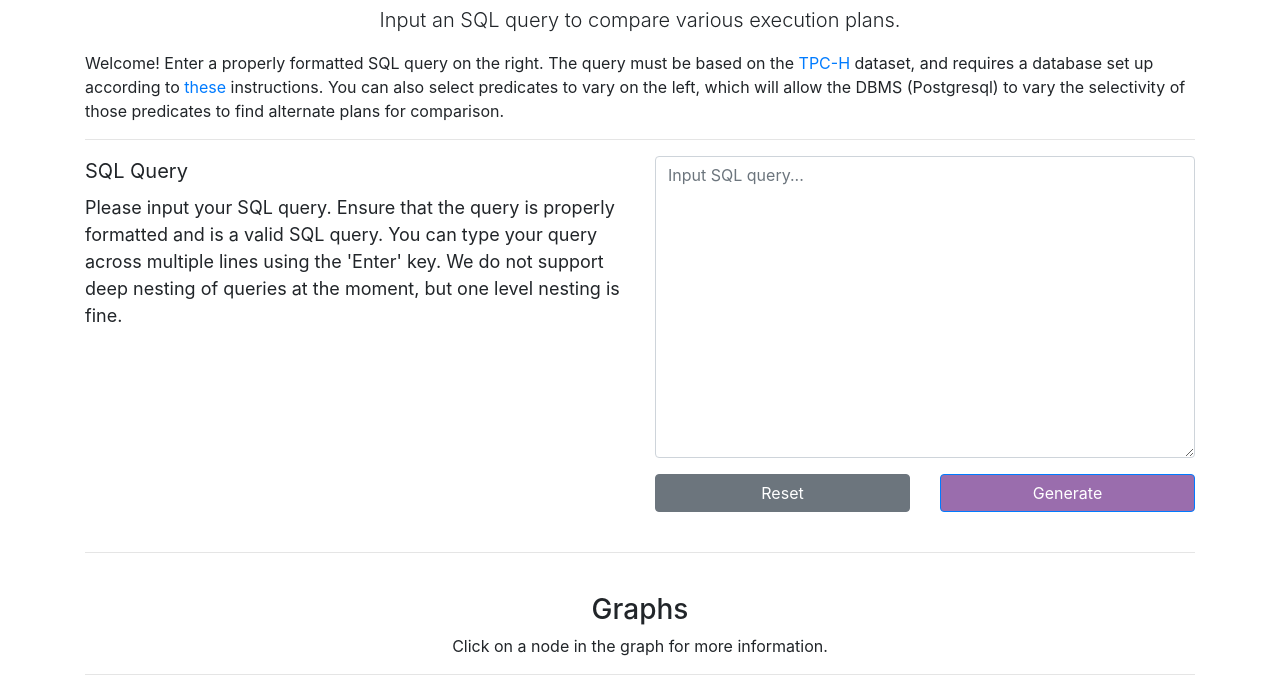
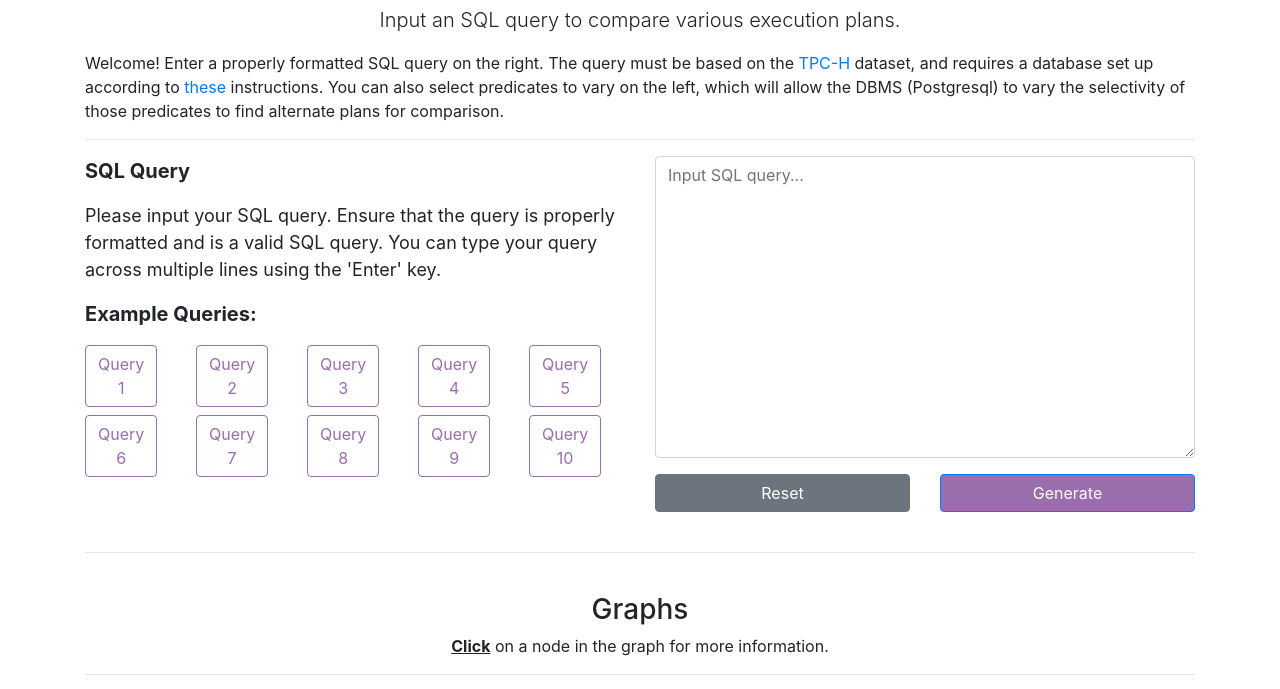
Before and after one commit to tej172/PROJECT-2-DATABASE-SYSTEM-PRINCIPLES, a React app in the folder frontend/: page / in a window 1280 px wide. Shown: the part 64-753 px from the top of the page. Built offline with nearby package versions, Linux system fonts and the light colour scheme.

Commit message:
[add] example queries

```diff
--- /dev/null
+++ b/frontend/public/queries.json
@@ -0,0 +1,52 @@
+[
+  {
+    "id": 1,
+    "query": "select l_returnflag, l_linestatus, sum(l_quantity) as sum_qty, sum(l_extendedprice) as sum_base_price, sum(l_extendedprice * (1 - l_discount)) as sum_disc_price, sum(l_extendedprice * (1 - l_discount) * (1 + l_tax)) as sum_charge, avg(l_quantity) as avg_qty, avg(l_extendedprice) as avg_price, avg(l_discount) as avg_disc, count(*) as count_order from lineitem where l_extendedprice < 33000 group by l_returnflag, l_linestatus order by l_returnflag, l_linestatus",
+    "description": "Query 1"
+  },
+  {
+    "id": 2,
+    "query": "select o_orderpriority, count(*) as order_count from orders where o_orderdate >= date '1996-03-01' and exists (select * from lineitem where l_orderkey = o_orderkey and l_commitdate < l_receiptdate) group by o_orderpriority order by o_orderpriority limit 1;",
+    "description": "Query 2"
+  },
+  {
+    "id": 3,
+    "query": "select l_orderkey, sum(l_extendedprice * (1 - l_discount)) as revenue, o_orderdate, o_shippriority from customer, orders, lineitem where c_mktsegment = 'BUILDING' and c_custkey = o_custkey and l_orderkey = o_orderkey and o_totalprice < 50000 and l_extendedprice > 1200 group by l_orderkey, o_orderdate, o_shippriority order by revenue desc, o_orderdate",
+    "description": "Query 3"
+  },
+  {
+    "id": 4,
+    "query": "select o_orderpriority, count(*) as order_count from orders where o_totalprice > 100000 and exists (select * from lineitem where l_orderkey = o_orderkey) group by o_orderpriority order by o_orderpriority",
+    "description": "Query 4"
+  },
+  {
+    "id": 5,
+    "query": "select c_custkey, c_name, sum(l_extendedprice * (1 - l_discount)) as revenue, c_acctbal, n_name, c_address, c_phone, c_comment from customer, orders, lineitem, nation where c_custkey = o_custkey and l_orderkey = o_orderkey and o_orderdate >= '1993-10-01' and c_nationkey = n_nationkey and c_acctbal < 10000 and l_extendedprice > 2500 group by c_custkey, c_name, c_acctbal, c_phone, n_name, c_address, c_comment order by revenue desc",
+    "description": "Query 5"
+  },
+  {
+    "id": 6,
+    "query": "select ps_partkey, sum(ps_supplycost * ps_availqty) as value from partsupp, supplier, nation where ps_suppkey = s_suppkey and s_nationkey = n_nationkey and n_name = 'GERMANY' and ps_supplycost > 2400 and s_acctbal > 25000 group by ps_partkey having sum(ps_supplycost * ps_availqty) > (select sum(ps_supplycost * ps_availqty) * 0.0001000000 from partsupp, supplier, nation where ps_suppkey = s_suppkey and s_nationkey = n_nationkey and n_name = 'GERMANY') order by value desc",
+    "description": "Query 6"
+  },
+  {
+    "id": 7,
+    "query": "select l_shipmode, sum(case when o_orderpriority = '1-URGENT' or o_orderpriority = '2-HIGH' then 1 else 0 end) as high_line_count, sum(case when o_orderpriority <> '1-URGENT' and o_orderpriority <> '2-HIGH' then 1 else 0 end) as low_line_count from orders, lineitem where o_orderkey = l_orderkey and o_totalprice > 11000 and l_extendedprice < 5000 group by l_shipmode order by l_shipmode",
+    "description": "Query 7"
+  },
+  {
+    "id": 8,
+    "query": "select l_orderkey, sum(l_extendedprice * (1 - l_discount)) as revenue, o_orderdate, o_shippriority from customer, orders, lineitem where c_mktsegment = 'HOUSEHOLD' and c_custkey = o_custkey and l_orderkey = o_orderkey and o_orderdate < date '1995-03-21' and l_shipdate > date '1995-03-21' group by l_orderkey, o_orderdate, o_shippriority order by revenue desc, o_orderdate limit 10;",
+    "description": "Query 8"
+  },
+  {
+    "id": 9,
+    "query": "select 100.00 * sum(case when p_type like 'PROMO%' then l_extendedprice * (1 - l_discount) else 0 end) / sum(l_extendedprice * (1 - l_discount)) as promo_revenue from lineitem, part where l_partkey = p_partkey and l_shipdate >= date '1993-11-01' limit 1;",
+    "description": "Query 9"
+  },
+  {
+    "id": 10,
+    "query": "select ps_partkey, sum(ps_supplycost * ps_availqty) as value from partsupp, supplier, nation where ps_suppkey = s_suppkey and s_nationkey = n_nationkey and n_name = 'GERMANY' and ps_supplycost > 10000 and s_acctbal < 10000 group by ps_partkey having sum(ps_supplycost * ps_availqty) > (select sum(ps_supplycost * ps_availqty) * 0.0001000000 from partsupp, supplier, nation where ps_suppkey = s_suppkey and s_nationkey = n_nationkey and n_name = 'GERMANY') order by value desc",
+    "description": "Query 10"
+  }
+]
--- a/frontend/src/components/FormInput/FormInput.js
+++ b/frontend/src/components/FormInput/FormInput.js
@@ -1,6 +1,6 @@
 import { useState, useEffect } from "react";
 import axios from "axios";
-// import fs from "fs/promises";
+
 import Form from "react-bootstrap/Form";
 import Button from "react-bootstrap/Button";
 import Row from "react-bootstrap/Row";
@@ -19,12 +19,11 @@ const FormInput = () => {
     query: "",
     predicates: [],
   });
+
   const [output, setOutput] = useState({
     data: {},
     bestPlanId: 1,
     status: "",
-    ctid: {},
-    schema: {},
     error: false,
   });
 
@@ -33,135 +32,81 @@ const FormInput = () => {
   const [showSuccess, setShowSuccess] = useState(false);
   const [showError, setShowError] = useState(false);
 
-  // // Example queries folder
-  // const exampleQueriesFolder = "sample_queries";
+  const [queries, setQueries] = useState([]);
 
-  // useEffect(() => {
-  //   // Load example queries on component mount
-  //   loadExampleQueries();
-  // }, []);
+  useEffect(() => {
+    // Fetch queries when the component mounts
+    const fetchQueries = async () => {
+      try {
+        const response = await fetch("./queries.json"); // Replace with the actual path
+        const data = await response.json();
+        console.log(data); // Add this line
+        setQueries(data);
+      } catch (error) {
+        console.error("Error fetching queries:", error);
+      }
+    };
 
-  // const loadExampleQueries = async () => {
-  //   try {
-  //     const files = await fs.readdir(exampleQueriesFolder);
+    fetchQueries();
+  }, []);
 
-  //     const queries = await Promise.all(
-  //       files.map(async (file) => {
-  //         const content = await fs.readFile(
-  //           `${exampleQueriesFolder}/${file}`,
-  //           "utf-8"
-  //         );
-  //         return content.trim(); // Trim whitespace
-  //       })
-  //     );
-
-  //     setExampleQueries(queries);
-  //   } catch (error) {
-  //     console.error("Error loading example queries:", error);
-  //   }
-  // };
-
-  // const setExampleQuery = (exampleQuery) => {
-  //   setInput({ ...input, query: exampleQuery });
-  // };
-
-  // const setExampleQueries = (queries) => {
-  //   // Set example queries in the state
-  //   console.log("Loaded example queries:", queries);
-  // };
+  const handleQueryButtonClick = (query) => {
+    setInput({ ...input, query });
+  };
 
   const handleSubmit = (event) => {
     event.preventDefault();
     setShowLoading(true);
-    setOutput((oldState) => {
-      return { ...oldState, status: "Generating output...", error: false };
-    });
+    setOutput((oldState) => ({
+      ...oldState,
+      status: "Generating output...",
+      error: false,
+    }));
 
-    console.log(input)
     if (input.query !== "") {
       axios
         .post("/generate", input)
         .then((response) => {
           setShowLoading(false);
-          // Handle error gracefully
           if (response.status === false || response.data["error"] === true) {
-            setOutput((oldState) => {
-              return {
+            setOutput((oldState) => ({
               ...oldState,
               status: response.data["status"],
               error: true,
-              };
-            });
+            }));
             setShowError(true);
           } else {
-            setOutput((oldState) => {
-              return {
+            setOutput((oldState) => ({
               ...oldState,
               data: response.data["data"],
               bestPlanId: response.data["best_plan_id"],
               status: response.data["status"],
-                schema_dict: response.data["schema_dict"],
               error: false,
-              };
-            });
+            }));
             setShowSuccess(true);
           }
         })
         .catch((error) => {
           setShowLoading(false);
-          setOutput((oldState) => {
-            return {
+          setOutput((oldState) => ({
             ...oldState,
             status:
               "Error generating output. Please check your query's formatting and/or validity.",
             error: true,
-            };
-          });
+          }));
           setShowError(true);
         });
     } else {
       setShowLoading(false);
-      setOutput((oldState) => {
-        return {
+      setOutput((oldState) => ({
         ...oldState,
         status: "Error generating output. Please input an SQL query.",
         error: true,
-        };
-      });
+      }));
       setShowError(true);
     }
   };
 
-  const limitPredicates = (event) => {
-    event.target.checked = false;
-    setShowPredicateWarning(true);
-  };
-
-  // Handles user's adding of predicates, and limits them if it goes above 4 predicates.
-  const handleChecked = (event) => {
-    setInput((oldState) => {
-      const index = oldState.predicates.indexOf(event.target.id);
-
-      if (event.target.checked) {
-        if (index <= -1) {
-          // If too many, stop user from choosing more.
-          if (oldState.predicates.length >= 4) {
-            limitPredicates(event);
-            return oldState;
-          }
-          oldState.predicates.push(event.target.id);
-        }
-      } else {
-        if (index > -1) {
-          oldState.predicates.splice(index, 1);
-        }
-      }
-
-      return { ...oldState, predicates: oldState.predicates };
-    });
-  };
-
-  // Resets the form's state.
   const resetForm = (event) => {
     setInput({
       query: "",
@@ -169,14 +114,12 @@ const FormInput = () => {
     });
     setOutput({
       data: {},
-      best_plan_id: 1,
+      bestPlanId: 1,
       status: "",
-      schema_dict: {},
       error: false,
     });
   };
 
-  // Helper function to display selected predicates to the user.
   const showSelectedPredicates = () => {
     if (input.predicates && input.predicates.length > 0) {
       let selectedPredicates = "";
@@ -191,17 +134,14 @@ const FormInput = () => {
 
   return (
     <>
-      {
-        <>
+      {/* Toasts for loading, success, and error */}
       <div className={styles.toastWrapper}>
         <Toast
           bsPrefix={styles.toastLoading}
           animation={true}
           autohide={false}
           delay={3000}
-              onClose={() => {
-                setShowLoading(false);
-              }}
+          onClose={() => setShowLoading(false)}
           show={showLoading}
         >
           <div className={styles.toastLoadingWrapper}>
@@ -228,14 +168,10 @@ const FormInput = () => {
           animation={true}
           autohide={true}
           delay={3000}
-              onClose={() => {
-                setShowSuccess(false);
-              }}
+          onClose={() => setShowSuccess(false)}
           show={showSuccess}
         >
-              <Toast.Header bsPrefix={styles.toastHeader}>
-                Success!
-              </Toast.Header>
+          <Toast.Header bsPrefix={styles.toastHeader}>Success!</Toast.Header>
           <Toast.Body bsPrefix={styles.toastBody}>
             Data loaded. Please see the output for the results.
           </Toast.Body>
@@ -248,20 +184,15 @@ const FormInput = () => {
           animation={true}
           autohide={true}
           delay={8000}
-              onClose={() => {
-                setShowError(false);
-              }}
+          onClose={() => setShowError(false)}
           show={showError}
         >
           <Toast.Header bsPrefix={styles.toastHeader}>Error!</Toast.Header>
-              <Toast.Body bsPrefix={styles.toastBody}>
-                {output.status}
-              </Toast.Body>
+          <Toast.Body bsPrefix={styles.toastBody}>{output.status}</Toast.Body>
         </Toast>
       </div>
-        </>
-      }
 
+      {/* Form and buttons */}
       <Form onSubmit={handleSubmit} className="mb-4">
         <Form.Row>
           <Form.Group as={Col} controlId="formInput">
@@ -273,11 +204,27 @@ const FormInput = () => {
                   <Form.Text bsPrefix={styles.smallText}>
                     Please input your SQL query. Ensure that the query is
                     properly formatted and is a valid SQL query. You can type
-                    your query across multiple lines using the 'Enter' key. We
-                    do not support deep nesting of queries at the moment, but
-                    one level nesting is fine.
+                    your query across multiple lines using the 'Enter' key.
                   </Form.Text>
                 </Form.Group>
+                <Form.Text bsPrefix={styles.largeText}>
+                  Example Queries:
+                </Form.Text>
+                <div className={styles.queryButtons}>
+                  <Row>
+                    {queries.map((queryObj, index) => (
+                      <Col md={2} key={index} className="mb-2 mr-3">
+                        <Button
+                          variant="outline-primary"
+                          className={`${styles.queryButton} ${styles.customOutlinePurple}`}
+                          onClick={() => handleQueryButtonClick(queryObj.query)}
+                        >
+                          {`Query ${index + 1}`}
+                        </Button>
+                      </Col>
+                    ))}
+                  </Row>
+                </div>
               </Col>
 
               {/* Right column for Form.Control */}
@@ -320,6 +267,20 @@ const FormInput = () => {
         </Form.Row>
       </Form>
 
+      {/* Buttons for each query */}
+      {/* <div className={styles.queryButtons}>
+        {queries.map((queryObj, index) => (
+          <Button
+            key={index}
+            variant="outline-primary"
+            onClick={() => handleQueryButtonClick(queryObj.query)}
+            className={styles.queryButton}
+          >
+            {`Query ${index + 1}`}
+          </Button>
+        ))}
+      </div> */}
+
       <FormOutput output={output} />
     </>
   );
--- a/frontend/src/components/FormInput/FormInput.module.css
+++ b/frontend/src/components/FormInput/FormInput.module.css
@@ -87,9 +87,21 @@
 .largeText {
   display: flex;
   font-size: 20px;
+  font-weight: bold;
+  margin-bottom: 1rem;
 }
 
 .smallText {
   display: flex;
   font-size: 18px;
+  margin-bottom: 1rem;
 }
+.customOutlinePurple {
+  border-color: #9a6dad;
+  color: #9a6dad;
+}
+
+.customOutlinePurple:hover {
+  background-color: #9a6dad;
+  color: white;
+}
--- a/frontend/src/components/FormOutput/FormOutput.js
+++ b/frontend/src/components/FormOutput/FormOutput.js
@@ -392,7 +392,10 @@ const FormOutput = (props) => {
       </Form.Row>
       <h3 style={{ textAlign: "center" }}>Graphs</h3>
       <p style={{ textAlign: "center" }}>
-        Click on a node in the graph for more information.
+        <span style={{ fontWeight: "bold", textDecoration: "underline" }}>
+          Click
+        </span>{" "}
+        on a node in the graph for more information.
       </p>
       <hr />
       <Form.Row>
```
Lines whose indentation alone changed are shown as unchanged.
